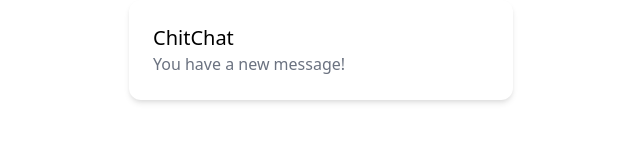
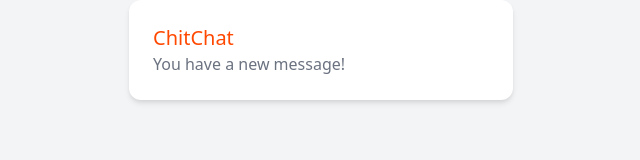
Before and after one commit to zenidith/tailwind-project1, a React (Create React App) app: page / in a window 1280 px wide. Shown: the top 160 px of the page, without its empty margins (319-959 px from the left). Built offline with nearby package versions, Linux system fonts and the light colour scheme.

Commit message:
added a primary color to the tailwind.config.js file

```diff
--- a/public/index.html
+++ b/public/index.html
@@ -26,7 +26,7 @@
     -->
     <title>React App</title>
   </head>
-  <body>
+  <body class="bg-gray-100">
     <noscript>You need to enable JavaScript to run this app.</noscript>
     <div id="root"></div>
     <!--
--- a/src/App.js
+++ b/src/App.js
@@ -5,7 +5,7 @@
   return (
   <div className="p-6 max-w-sm mx-auto bg-white rounded-xl shadow-md flex items-center space-x-4">
     <div>
-      <div className="text-xl font-medium text-black">ChitChat</div>
+      <div className="text-xl font-medium text-primary">ChitChat</div>
       <p className="text-gray-500">You have a new message!</p>
     </div>
   </div>
--- a/tailwind.config.js
+++ b/tailwind.config.js
@@ -2,7 +2,11 @@
   purge: ['./src/**/*.{js,jsx,ts,tsx}', './public/index.html'],
   darkMode: false, // or 'media' or 'class'
   theme: {
-    extend: {},
+    extend: {
+      colors: {
+        primary: "#ff4800",
+      }
+    },
   },
   variants: {
     extend: {},
```
